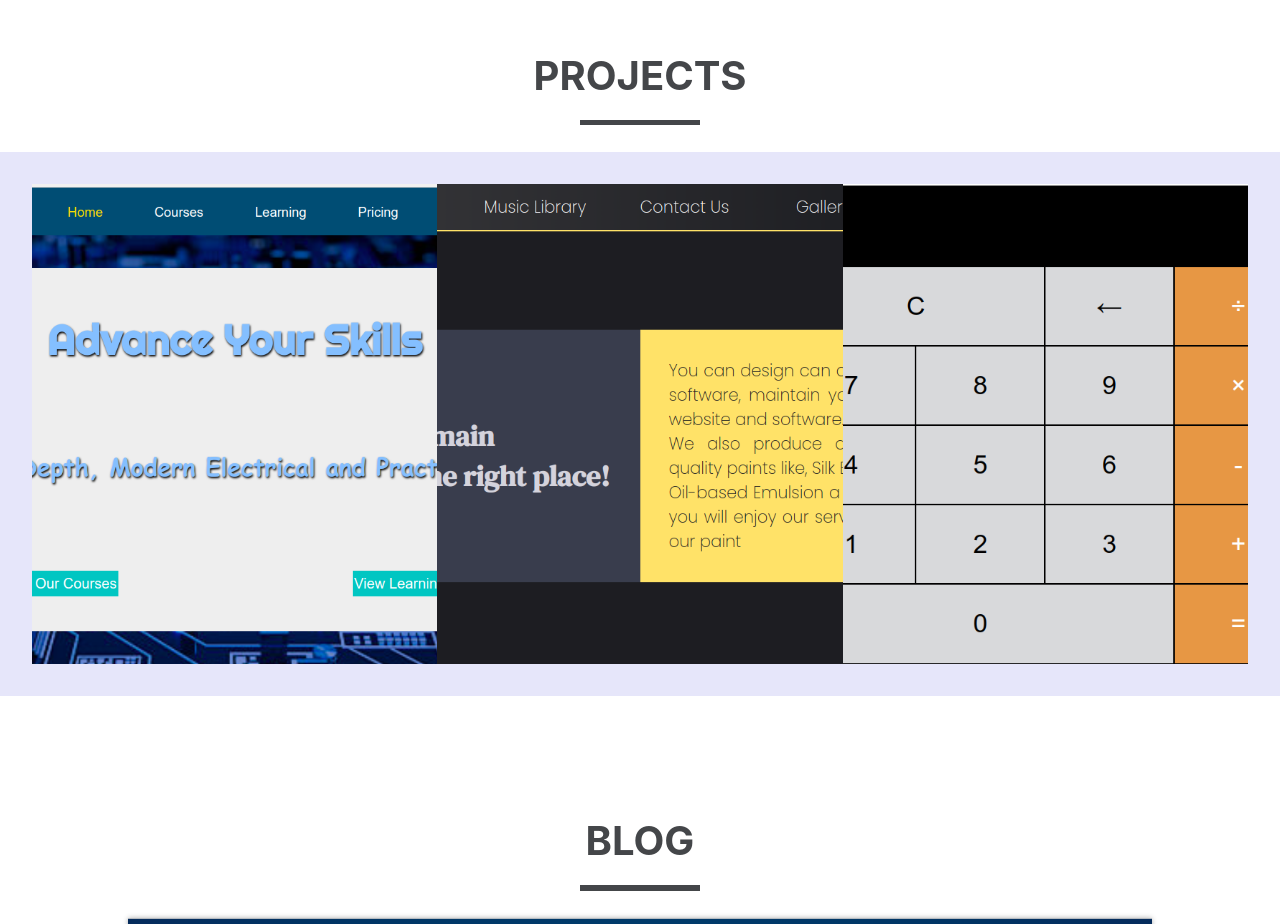
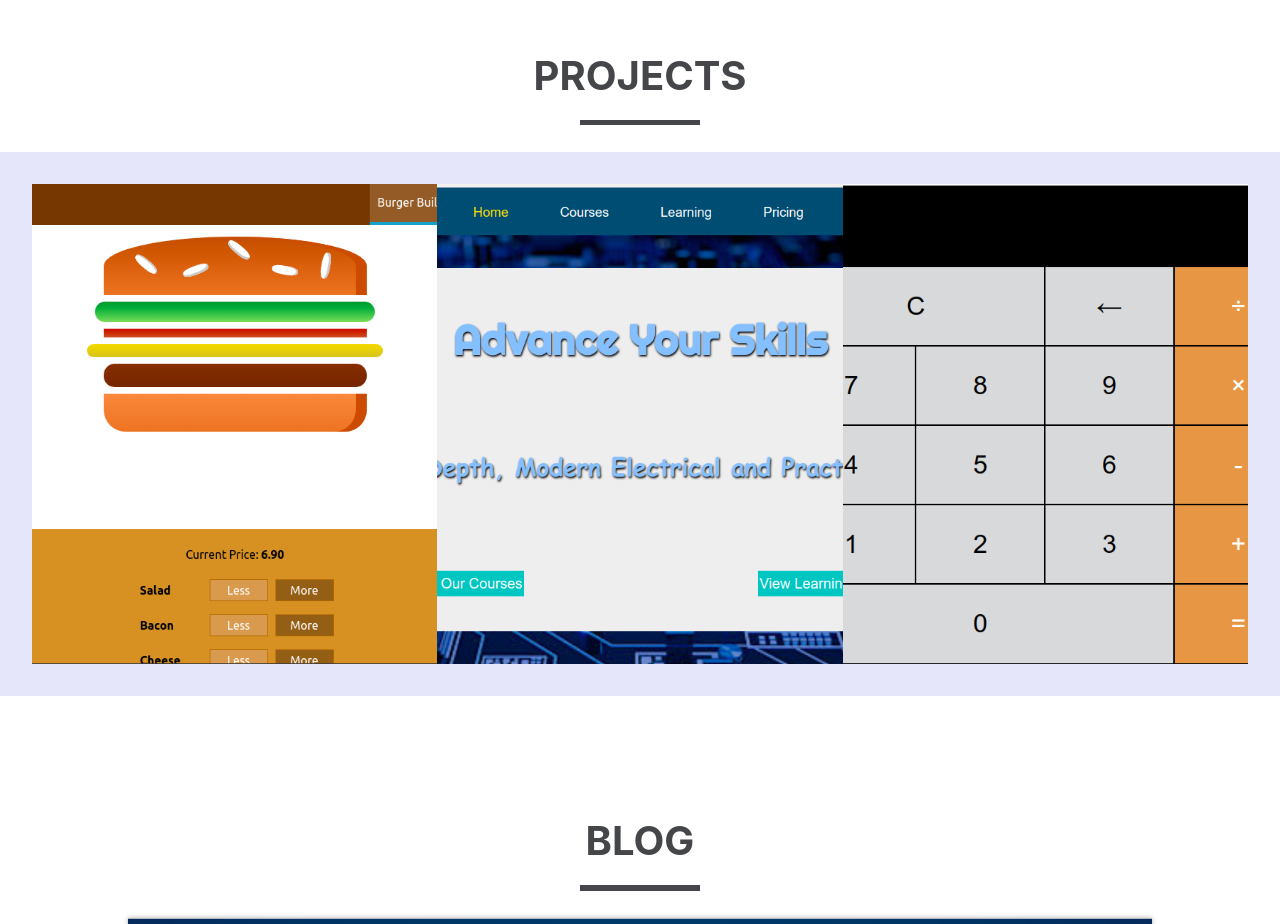
Before and after one commit to bykelaw/lawrence-chibikems-portfolio, a React (Create React App) app: page / in a window 1280 px wide. Shown: the part 1960-2884 px from the top of the page. Built offline with nearby package versions, Linux system fonts and the light colour scheme.

Commit message:
added burger purchase project

```diff
--- a/src/components/blah/Portfolio.js
+++ b/src/components/blah/Portfolio.js
@@ -1,19 +1,19 @@
 import React from 'react';
 import "./Portfolio.css";
 import electricaStudio from "./../../assets/images/electric-studio.png";
-import painOrder from "./../../assets/images/pain-order.png";
+import burgerPurchase from "./../../assets/images/burger-purchase.png";
 import calculator from "./../../assets/images/calculator.png";
 const Portfolio = () => {
   return (
     <div className="Portfolio" id="pf">
       <h1 className="projects-title">Projects</h1>
       <div className='projects'>
+        <a href="https://burger-purchase.herokuapp.com/" className="project--item"><img src={burgerPurchase} alt="paint-order"/>
+        <div className="cover"><h1>Burger Purchase</h1><button>Learn More</button></div></a>
         <a href="https://electrical-studio.herokuapp.com/" className="project--item"><img src={electricaStudio} alt="electrical-studio"/>
-        <div className="cover"><h1>Title</h1><button>Learn More</button></div></a>
-        <a href="https://law-ejs-express-app.herokuapp.com/" className="project--item"><img src={painOrder} alt="paint-order"/>
-        <div className="cover"><h1>Title</h1><button>Learn More</button></div></a>
+        <div className="cover"><h1>Electric Studio</h1><button>Learn More</button></div></a>
         <a href="https://lawscalculator-app.herokuapp.com/" className="project--item"><img src={calculator} alt="calculator"/>
-        <div className="cover"><h1>Title</h1><button>Learn More</button></div></a>
+        <div className="cover"><h1>Calculator App</h1><button>Learn More</button></div></a>
       </div>
      </div>
    )
```
Also changed, not shown: src/assets/images/burger-purchase.png (added).
